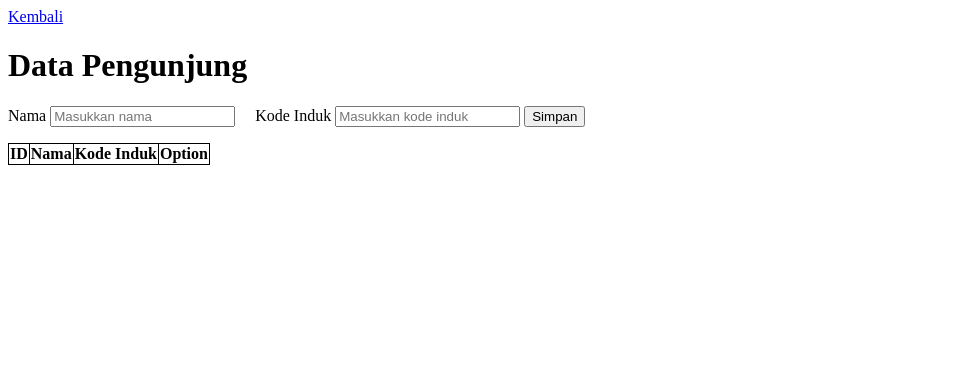
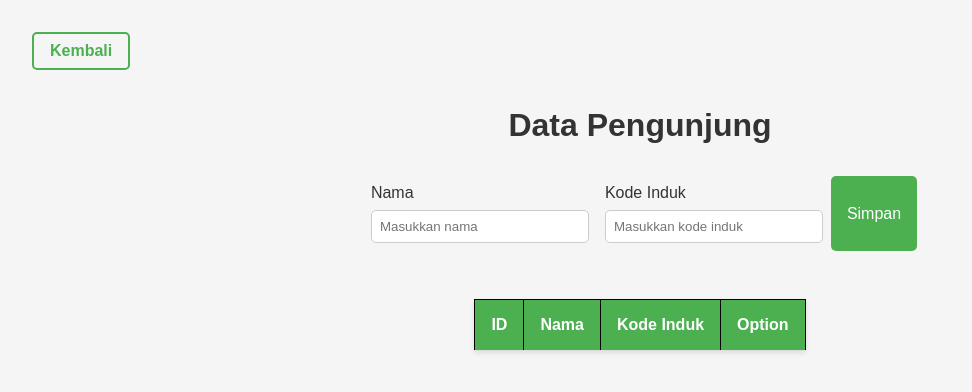
Before and after one commit to Xegdyn/Projek-PrakTCC-LMS, a plain HTML site: page pengunjung.html in a window 1280 px wide. Shown: the whole page, without its empty margins (0-972 px from the left). Drawn offline with nearby package versions, Linux system fonts and the light colour scheme; no server answers.

Commit message:
update ui all

```diff
--- a/pengunjung.html
+++ b/pengunjung.html
@@ -5,6 +5,105 @@
     <meta name="viewport" content="width=device-width, initial-scale=1.0" />
     <title>Pengunjung</title>
     <link rel="stylesheet" href="style.css" />
+    <style>
+      body {
+        font-family: Arial, sans-serif;
+        background-color: #f5f5f5;
+        margin: 0;
+        padding: 0;
+        display: flex;
+        flex-direction: column;
+        align-items: center;
+        padding: 2rem;
+      }
+
+      a {
+        align-self: flex-start;
+        text-decoration: none;
+        color: #4caf50;
+        font-weight: bold;
+        margin-bottom: 1rem;
+        padding: 0.5rem 1rem;
+        border: 2px solid #4caf50;
+        border-radius: 5px;
+        transition: background-color 0.3s, color 0.3s;
+      }
+
+      a:hover {
+        background-color: #4caf50;
+        color: white;
+      }
+
+      h1 {
+        margin-bottom: 2rem;
+        color: #333;
+      }
+
+      form {
+        display: flex;
+        flex-wrap: wrap;
+        justify-content: center;
+        margin-bottom: 2rem;
+      }
+
+      form span {
+        margin: 0.5rem;
+      }
+
+      label {
+        display: block;
+        margin-bottom: 0.5rem;
+        color: #333;
+      }
+
+      input {
+        padding: 0.5rem;
+        border: 1px solid #ccc;
+        border-radius: 5px;
+        width: 200px;
+      }
+
+      button {
+        padding: 0.5rem 1rem;
+        border: none;
+        border-radius: 5px;
+        background-color: #4caf50;
+        color: white;
+        font-size: 1rem;
+        cursor: pointer;
+        transition: background-color 0.3s;
+      }
+
+      button:hover {
+        background-color: #45a049;
+      }
+
+      table {
+        width: 100%;
+        border-collapse: collapse;
+        margin-top: 1rem;
+        box-shadow: 0 2px 5px rgba(0, 0, 0, 0.1);
+      }
+
+      th, td {
+        padding: 1rem;
+        text-align: left;
+        border-bottom: 1px solid #ddd;
+      }
+
+      th {
+        background-color: #4caf50;
+        color: white;
+      }
+
+      tr:hover {
+        background-color: #f1f1f1;
+      }
+
+      tr:nth-child(even) {
+        background-color: #f9f9f9;
+      }
+    </style>
   </head>
   <body>
     <a href="index.html">Kembali</a>
@@ -20,7 +119,7 @@
           required
         />
       </span>
-      <span style="margin-left: 1rem">
+      <span>
         <label for="kode_induk">Kode Induk</label>
         <input
           data-id
@@ -32,7 +131,7 @@
       </span>
       <button type="submit">Simpan</button>
     </form>
-    <main style="margin-top: 1rem">
+    <main>
       <table>
         <thead>
           <tr>
```
Also changed, not shown: buku.html (+101 -2 lines), index.html (+2 -2 lines).
